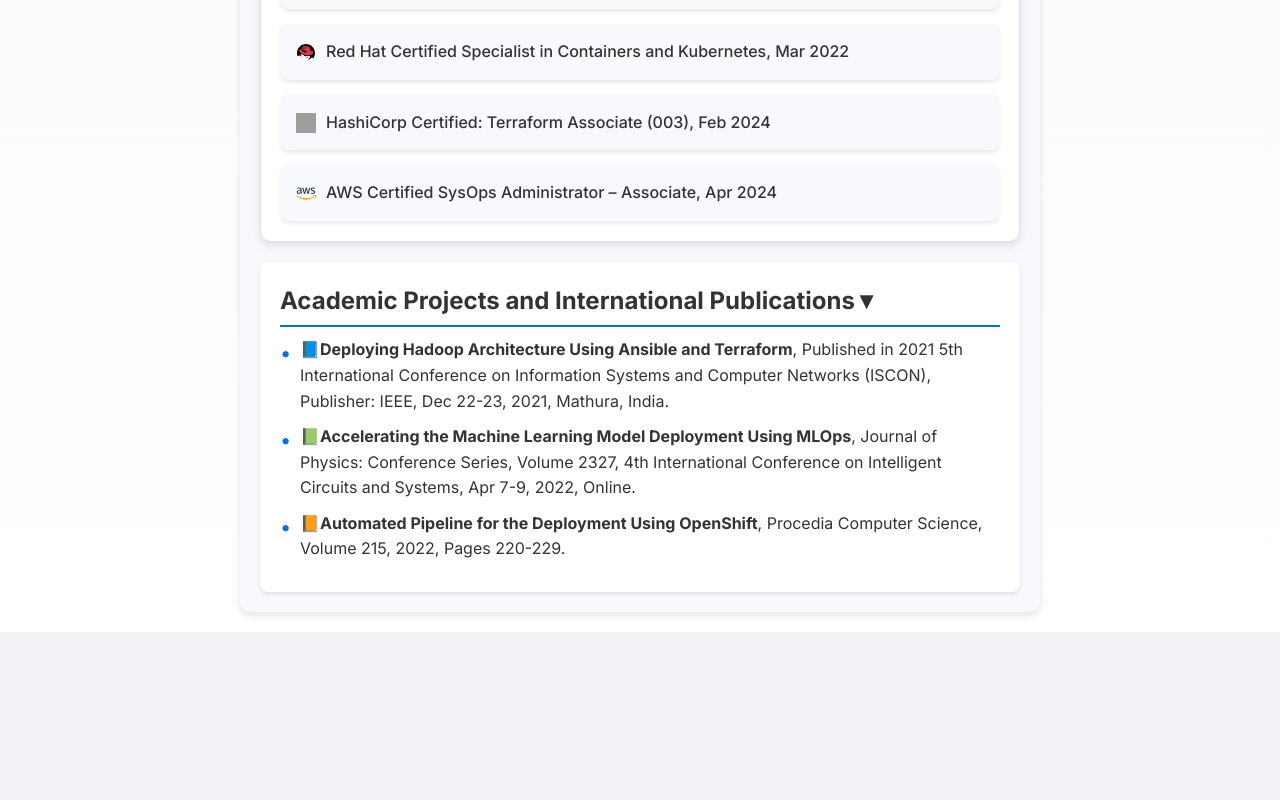
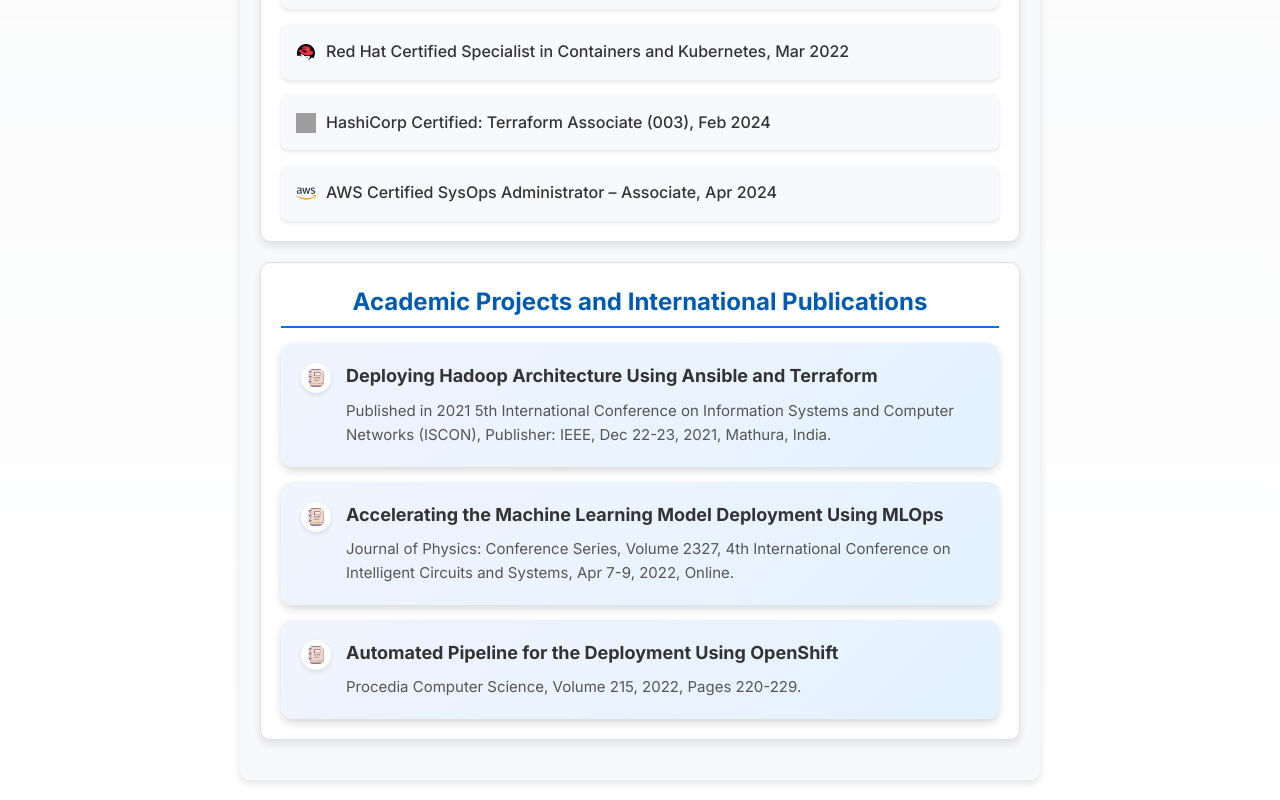
Before and after one commit to sankeerth-bussa/resume, a Next.js app: page / in a window 1280 px wide. Shown: the part 2105-2905 px from the top of the page. Before the commit the page ends 2737 px from the top, so only its background shows below. Built offline with nearby package versions, Linux system fonts and the light colour scheme; grey boxes are pictures that could not be loaded.

Commit message:
Refactor AcademicProjects component and styles

```diff
--- a/components/AcademicProjects.js
+++ b/components/AcademicProjects.js
@@ -1,71 +1,56 @@
 "use client"; // Mark this as a client component
 
-import React, { useState } from "react";
-import "../styles/styles.css"; // Import the CSS file
+import React from "react";
+import styles from "../styles/Publications.module.css"; // Import the CSS module
 
-export default function AcademicProjects() {
-  const [isOpen, setIsOpen] = useState(true);
+export default function Publications() {
+  return (
+    <section className={styles.section}>
+      <h2 className={styles.sectionTitle}>Academic Projects and International Publications</h2>
 
-  const toggleAccordion = () => {
-    setIsOpen(!isOpen);
-  };
-
-  return (
-    <section className="section">
-      <h2 className="section-title" onClick={toggleAccordion}>
-        Academic Projects and International Publications
-        <span className={`accordion-icon ${isOpen ? "open" : ""}`}>▼</span>
-      </h2>
-
-      {isOpen && (
-        <div className="accordion-content">
-          <ul className="list">
-            <li className="list-item">
-              <span className="list-icon">📘</span>
-              <strong>
-                <a
-                  href="https://ieeexplore.ieee.org/abstract/document/9702299"
-                  target="_blank"
-                  rel="noopener noreferrer"
-                >
-                  Deploying Hadoop Architecture Using Ansible and Terraform
-                </a>
-              </strong>
-              , Published in 2021 5th International Conference on Information
-              Systems and Computer Networks (ISCON), Publisher: IEEE, Dec 22-23,
-              2021, Mathura, India.
-            </li>
-            <li className="list-item">
-              <span className="list-icon">📗</span>
-              <strong>
-                <a
-                  href="https://iopscience.iop.org/article/10.1088/1742-6596/2327/1/012027/meta"
-                  target="_blank"
-                  rel="noopener noreferrer"
-                >
-                  Accelerating the Machine Learning Model Deployment Using MLOps
-                </a>
-              </strong>
-              , Journal of Physics: Conference Series, Volume 2327, 4th
-              International Conference on Intelligent Circuits and Systems, Apr
-              7-9, 2022, Online.
-            </li>
-            <li className="list-item">
-              <span className="list-icon">📙</span>
-              <strong>
-                <a
-                  href="https://www.sciencedirect.com/science/article/pii/S1877050922020968"
-                  target="_blank"
-                  rel="noopener noreferrer"
-                >
-                  Automated Pipeline for the Deployment Using OpenShift
-                </a>
-              </strong>
-              , Procedia Computer Science, Volume 215, 2022, Pages 220-229.
-            </li>
-          </ul>
-        </div>
-      )}
+      <div className={styles.accordionContent}>
+        <ul className={styles.list}>
+          <li className={styles.listItem}>
+            <img
+              src="/icons/publication.png" /* Path to your custom icon */
+              alt="Book Icon"
+              className={styles.listIcon}
+            />
+            <div>
+              <span className={styles.publicationTitle}>Deploying Hadoop Architecture Using Ansible and Terraform</span>
+              <div className={styles.publicationDescription}>
+                Published in 2021 5th International Conference on Information Systems and Computer Networks (ISCON), Publisher: IEEE, Dec 22-23, 2021, Mathura, India.
+              </div>
+            </div>
+          </li>
+          <li className={styles.listItem}>
+            <img
+              src="/icons/publication.png"
+              alt="Book Icon"
+              className={styles.listIcon}
+            />
+            <div>
+              <span className={styles.publicationTitle}>Accelerating the Machine Learning Model Deployment Using MLOps</span>
+              <div className={styles.publicationDescription}>
+                Journal of Physics: Conference Series, Volume 2327, 4th International Conference on Intelligent Circuits and Systems, Apr 7-9, 2022, Online.
+              </div>
+            </div>
+          </li>
+          <li className={styles.listItem}>
+            <img
+              src="/icons/publication.png"
+              alt="Book Icon"
+              className={styles.listIcon}
+            />
+            <div>
+              <span className={styles.publicationTitle}>Automated Pipeline for the Deployment Using OpenShift</span>
+              <div className={styles.publicationDescription}>
+                Procedia Computer Science, Volume 215, 2022, Pages 220-229.
+              </div>
+            </div>
+          </li>
+        </ul>
+      </div>
     </section>
   );
 }
--- /dev/null
+++ b/styles/Publications.module.css
@@ -0,0 +1,103 @@
+/* Publications.module.css */
+
+/* Container for the Publications Section */
+.section {
+  margin-top: 20px;
+  padding: 20px;
+  max-width: 800px;
+  margin: 20px auto;
+  background-color: #ffffff;
+  border-radius: 10px;
+  box-shadow: 0 4px 8px rgba(0, 0, 0, 0.1);
+  border: 1px solid #e0e0e0;
+}
+
+/* Title Styling */
+.sectionTitle {
+  font-size: 24px;
+  color: #005bb5;
+  border-bottom: 2px solid #0070f3;
+  padding-bottom: 5px;
+  margin-bottom: 15px;
+  font-weight: bold;
+  text-align: center; /* Centered title */
+}
+
+/* List Styling */
+.list {
+  list-style-type: none;
+  padding: 0;
+  margin: 0;
+  display: flex;
+  flex-direction: column;
+  gap: 15px; /* Spacing between items */
+}
+
+/* List Item Styling */
+.listItem {
+  display: flex;
+  align-items: flex-start;
+  padding: 20px; /* Increased padding for space */
+  background: linear-gradient(
+    135deg,
+    #f0f4ff,
+    #e3f2fd
+  ); /* Gradient background */
+  border-radius: 12px;
+  transition: transform 0.3s ease, background-color 0.3s ease,
+    box-shadow 0.3s ease;
+  box-shadow: 0 4px 8px rgba(0, 0, 0, 0.15);
+  cursor: pointer;
+  position: relative;
+}
+
+.listItem:hover {
+  transform: translateY(-5px);
+  background: linear-gradient(
+    135deg,
+    #e3f2fd,
+    #d9eaf9
+  ); /* Subtle gradient change on hover */
+  box-shadow: 0 8px 16px rgba(0, 0, 0, 0.2); /* Slightly larger shadow on hover */
+}
+
+/* Icon Styling */
+.listIcon {
+  margin-right: 15px;
+  width: 30px; /* Larger icon size */
+  height: 30px;
+  border-radius: 50%; /* Circular border for icon */
+  background-color: #ffffff;
+  padding: 5px;
+  box-shadow: 0 2px 4px rgba(0, 0, 0, 0.1);
+  flex-shrink: 0;
+}
+
+/* Publication Title Styling */
+.publicationTitle {
+  font-weight: bold;
+  color: #333333;
+  margin-bottom: 5px;
+  display: inline-block;
+  font-size: 18px;
+  line-height: 1.4;
+}
+
+/* Publication Description Styling */
+.publicationDescription {
+  color: #555555;
+  font-size: 15px;
+  line-height: 1.6;
+  margin-top: 5px;
+}
+
+/* Link Styling */
+.listItem a {
+  text-decoration: none;
+  color: #333333;
+  transition: color 0.3s ease;
+}
+
+.listItem a:hover {
+  color: #005bb5;
+}
```
Also changed, not shown: public/icons/publication.png (added).
